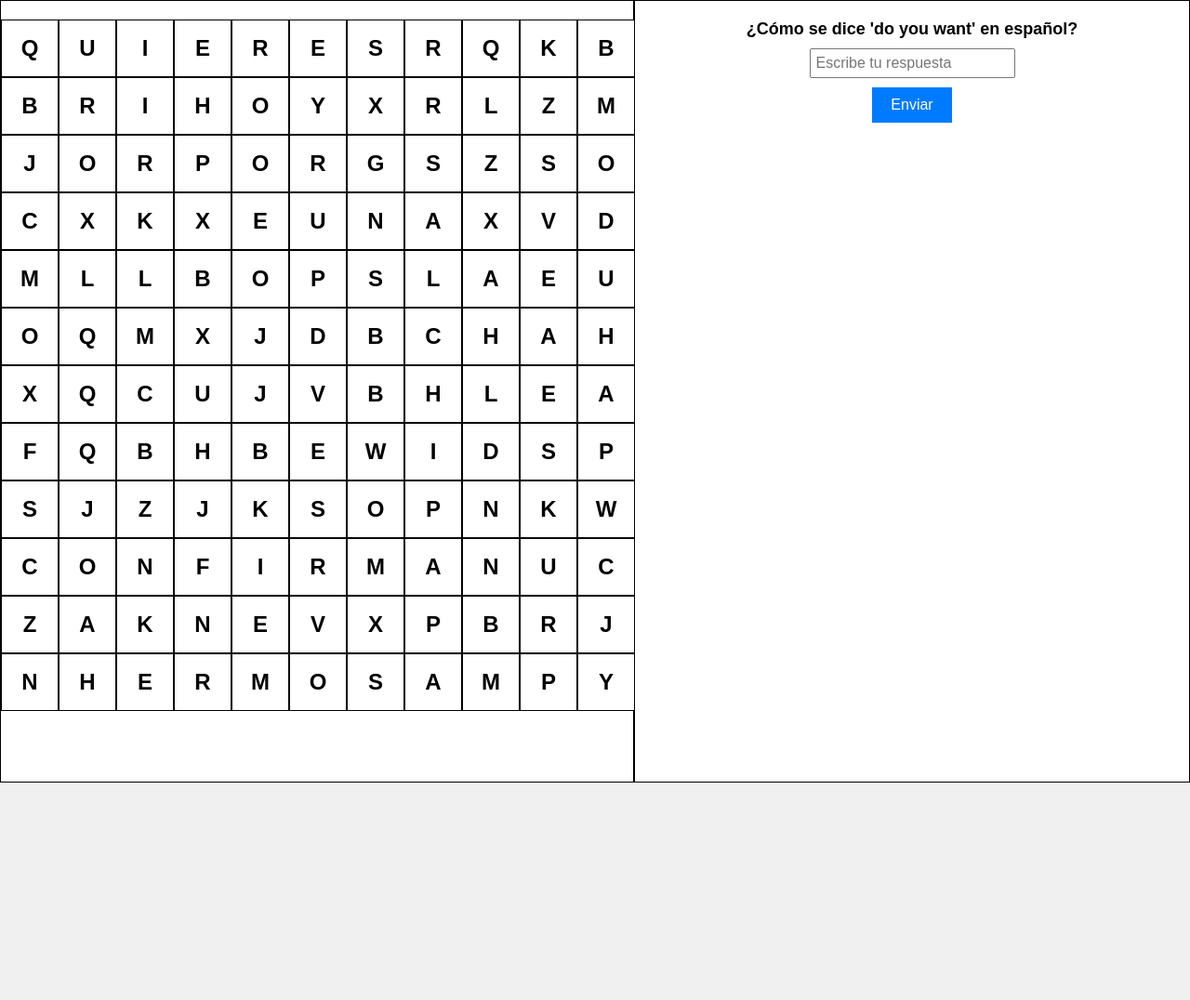
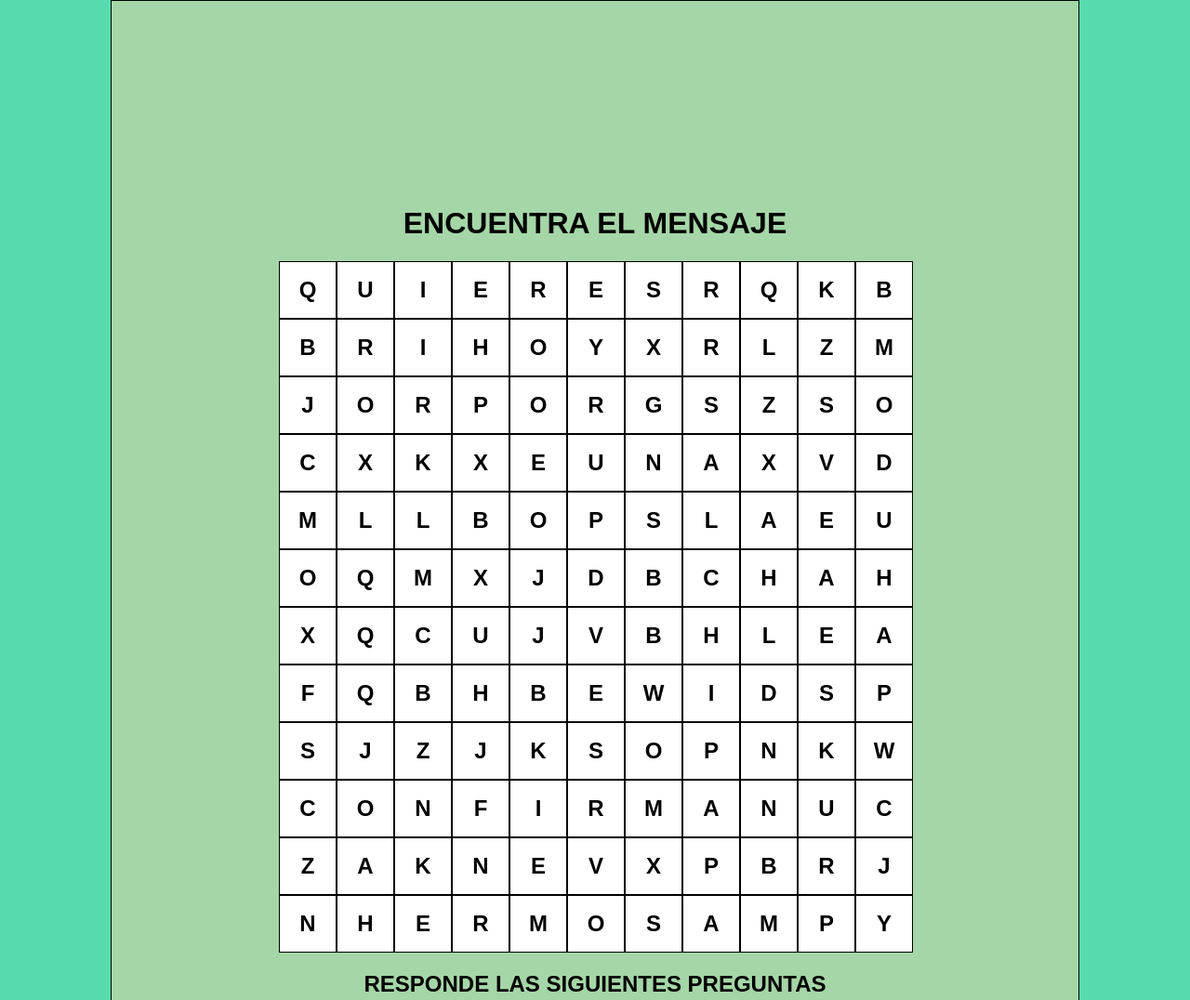
Before and after one commit to shaocrack/SHAOCRUCIGRAMA, a plain HTML site: page index.html in a window 1280 px wide. Shown: the top 1076 px of the page at 93% size. Before the commit the page ends 842 px from the top, so only its background shows below. Drawn offline with Linux system fonts and the light colour scheme.

Commit message:
NEWCAMBIOS

```diff
--- a/index.html
+++ b/index.html
@@ -7,7 +7,9 @@
 
 <body>
     <div id="crossword-container">
+        <h1>ENCUENTRA EL MENSAJE</h1>
         <div id="crossword"></div>
+        <h2>RESPONDE LAS SIGUIENTES PREGUNTAS</h2>
     </div>
     <div id="question-container">
         <div id="question"></div>
--- a/styles.css
+++ b/styles.css
@@ -5,6 +5,9 @@ body {
     padding: 0;
     background-color: #f0f0f0;
     display: flex;
+    flex-wrap: wrap;
+    justify-content: center;
+    background-color:#56daae;
 }
 
 /* Estilos del crucigrama */
@@ -12,11 +15,12 @@ body {
     display: flex;
     flex-direction: column;
     align-items: center;
-    height: 100vh;
-    width: 50%;
-    padding: 20px;
+    padding: 200px;
     background-color: #fff;
     border: 1px solid #000;
+    width: 50%;
+    max-width: 100%;
+    background-color:#A5D6A7;
 }
 
 #crossword {
@@ -67,10 +71,11 @@ body {
     display: flex;
     flex-direction: column;
     align-items: center;
-    width: 50%;
     padding: 20px;
     background-color: #fff;
     border: 1px solid #000;
+    width: 50%;
+    max-width: 100%;
 }
 
 #question {
@@ -92,6 +97,7 @@ body {
     padding: 10px 20px;
     font-size: 16px;
     cursor: pointer;
+    margin-top: 10px;
 }
 
 #submitButton:hover {
```
